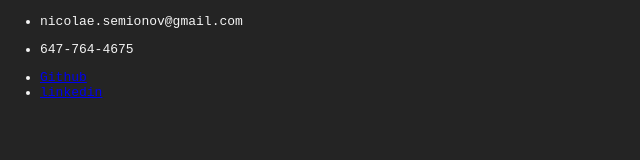
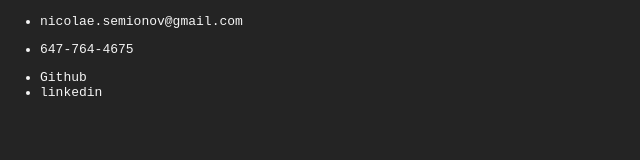
Before and after one commit to NicoSem/nicosem.github.io, a React (Create React App) app: page / in a window 1280 px wide. Shown: the part 140-300 px from the top of the page, without its empty margins (0-640 px from the left). Built offline with nearby package versions, Linux system fonts and the light colour scheme.

Commit message:
Added contact styling

```diff
--- a/src/components/ContactDetails.js
+++ b/src/components/ContactDetails.js
@@ -1,3 +1,5 @@
+import "./ContactDetails.scss"
+
 const ContactDetails = () => {
     return (
         <>
--- /dev/null
+++ b/src/components/ContactDetails.scss
@@ -0,0 +1,4 @@
+a {
+    text-decoration: none;
+    color: whitesmoke;
+}
```
